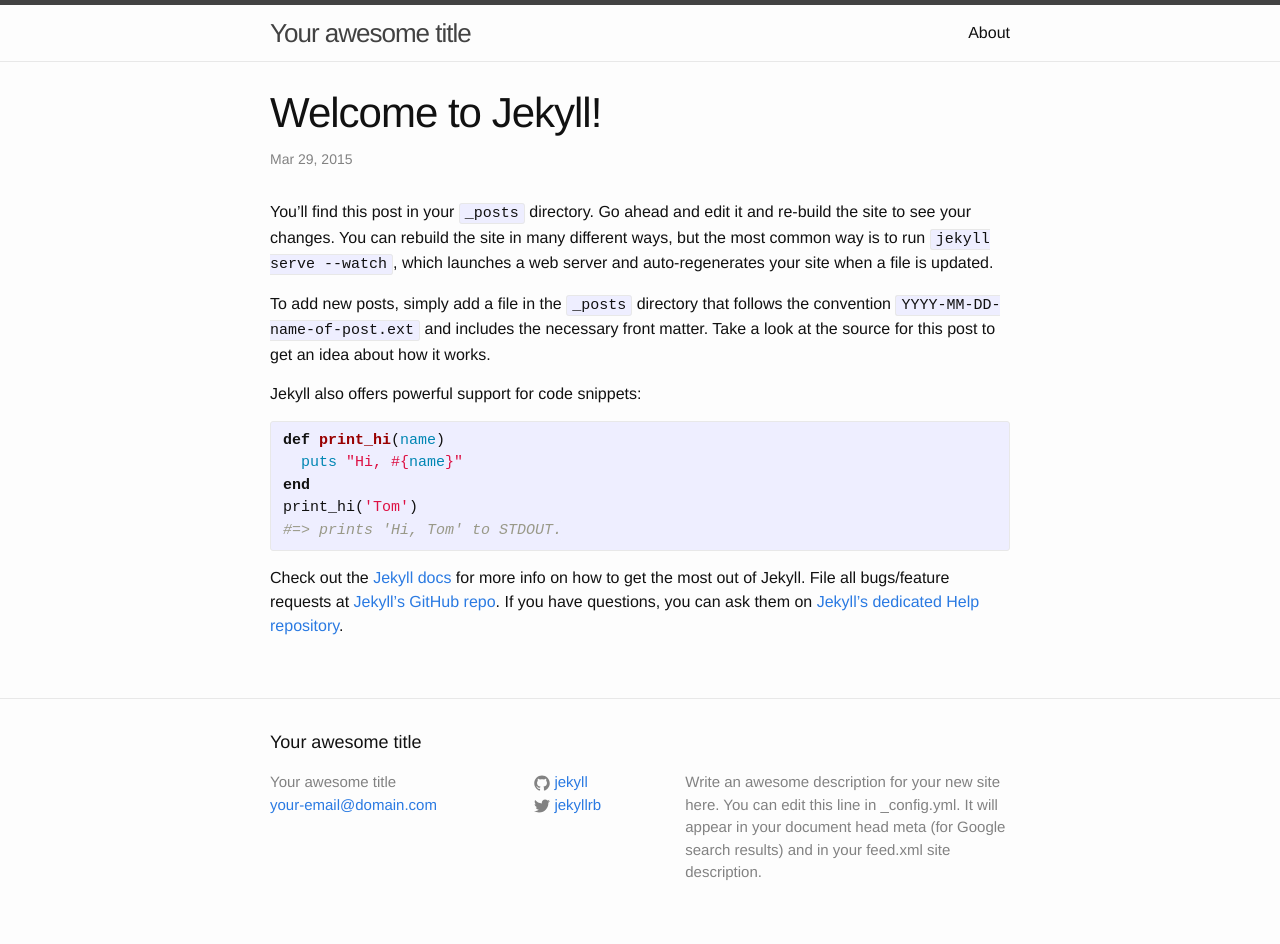
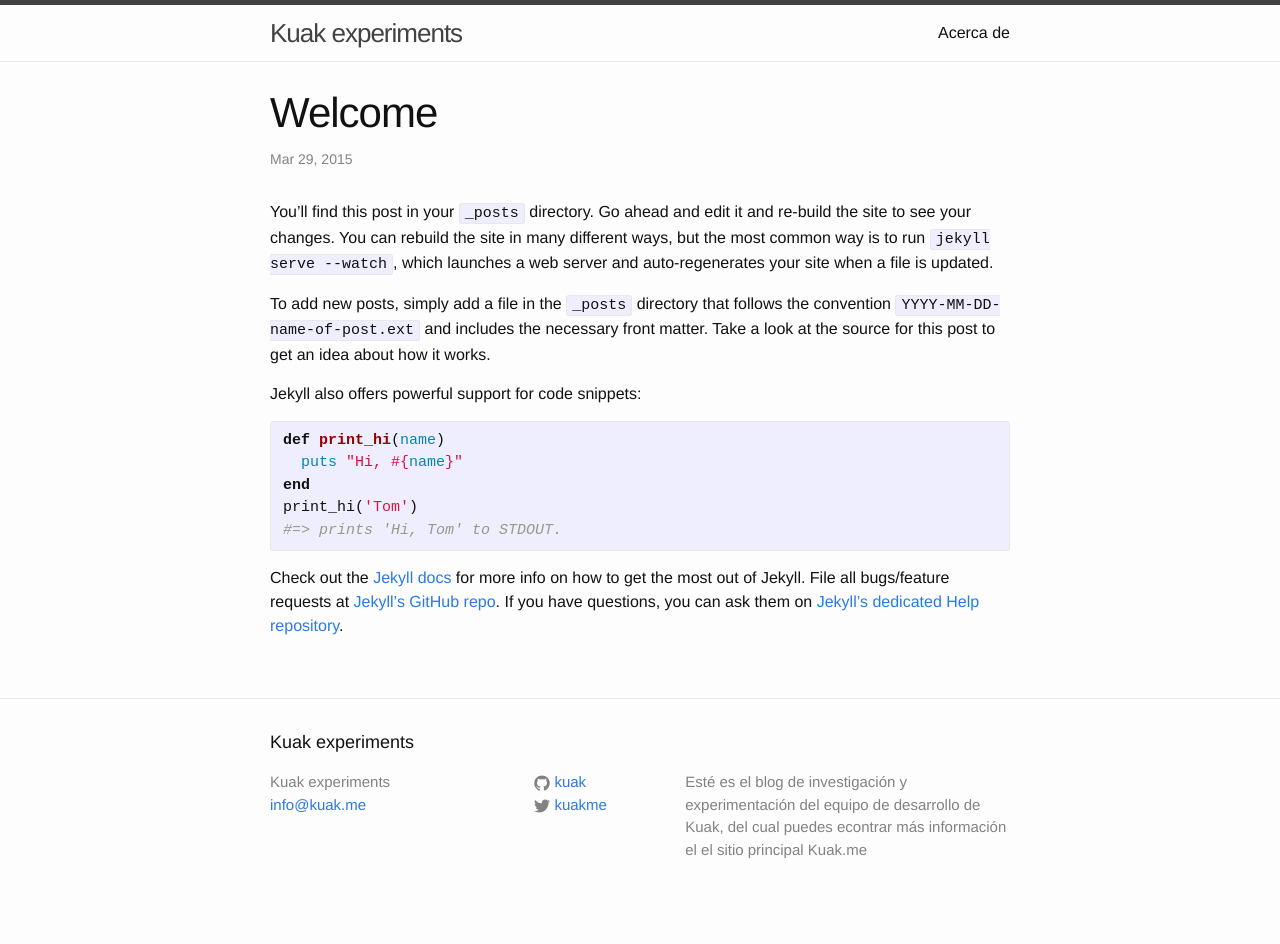
Before and after one commit to kuak/kuak.github.io, a Jekyll site: the page built from _posts/2015-03-29-welcome-to-jekyll.markdown, in a window 1280 px wide. Built offline with Jekyll 4.4.1, drawn with Linux system fonts in a browser that asks for light colours; after the commit the page ends 921 px from its top, so only the background shows below that.

Commit message:
config.yml, prueba de imagen

```diff
--- a/_config.yml
+++ b/_config.yml
@@ -1,14 +1,11 @@
 # Site settings
-title: Your awesome title
-email: your-email@domain.com
-description: > # this means to ignore newlines until "baseurl:"
-  Write an awesome description for your new site here. You can edit this
-  line in _config.yml. It will appear in your document head meta (for
-  Google search results) and in your feed.xml site description.
+title: Kuak experiments
+email: info@kuak.me
+description: Est&eacute; es el blog de investigaci&oacute;n y experimentaci&oacute;n del equipo de desarrollo de Kuak, del cual puedes econtrar m&aacute;s informaci&oacute;n el el sitio principal Kuak.me
 baseurl: "" # the subpath of your site, e.g. /blog/
-url: "http://yourdomain.com" # the base hostname & protocol for your site
-twitter_username: jekyllrb
-github_username:  jekyll
+url: "http://kuak.me" # the base hostname & protocol for your site
+twitter_username: kuakme
+github_username:  kuak
 
 # Build settings
 markdown: kramdown
--- a/_posts/2015-03-29-welcome-to-jekyll.markdown
+++ b/_posts/2015-03-29-welcome-to-jekyll.markdown
@@ -1,8 +1,9 @@
 ---
 layout: post
-title:  "Welcome to Jekyll!"
+title:  "Welcome"
 date:   2015-03-29 17:57:04
 categories: jekyll update
+autor: "Josuedani"
 ---
 You’ll find this post in your `_posts` directory. Go ahead and edit it and re-build the site to see your changes. You can rebuild the site in many different ways, but the most common way is to run `jekyll serve --watch`, which launches a web server and auto-regenerates your site when a file is updated.
 
--- a/about.md
+++ b/about.md
@@ -1,6 +1,6 @@
 ---
 layout: page
-title: About
+title: Acerca de
 permalink: /about/
 ---
 
```
